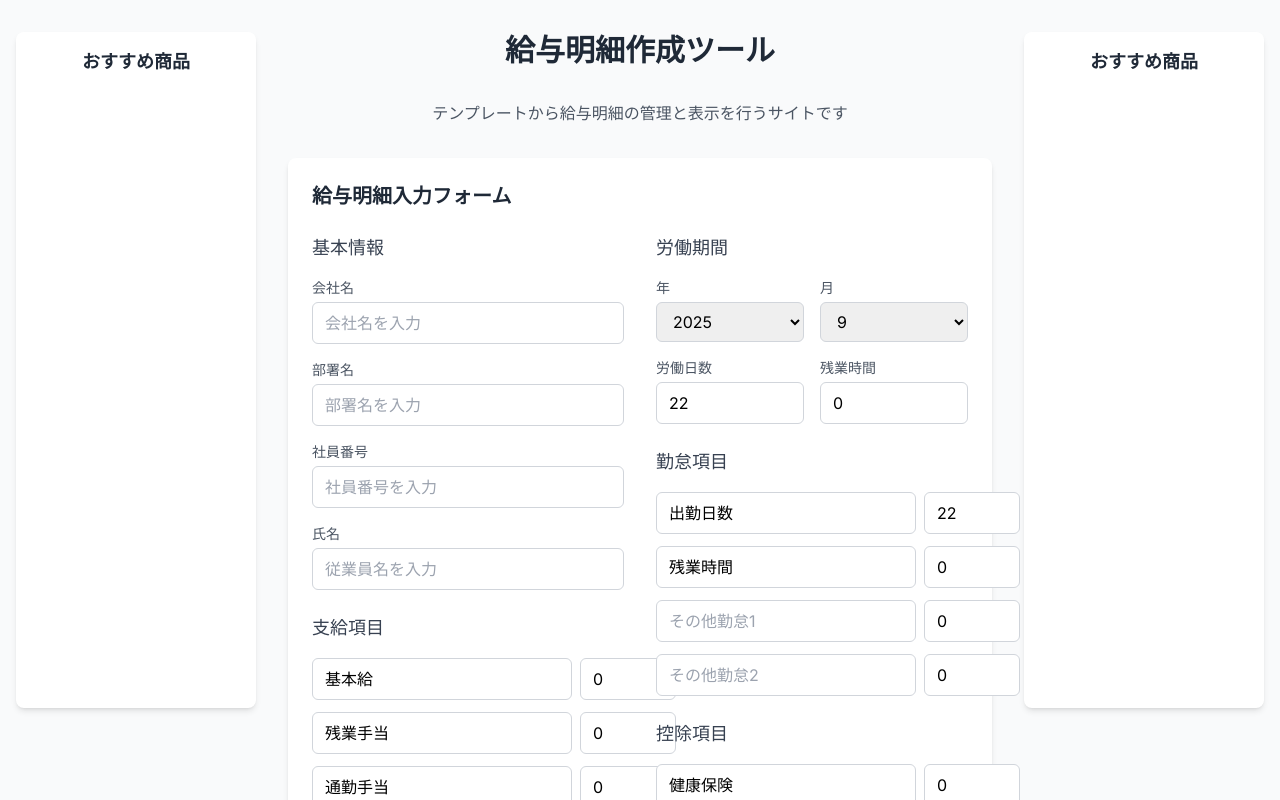
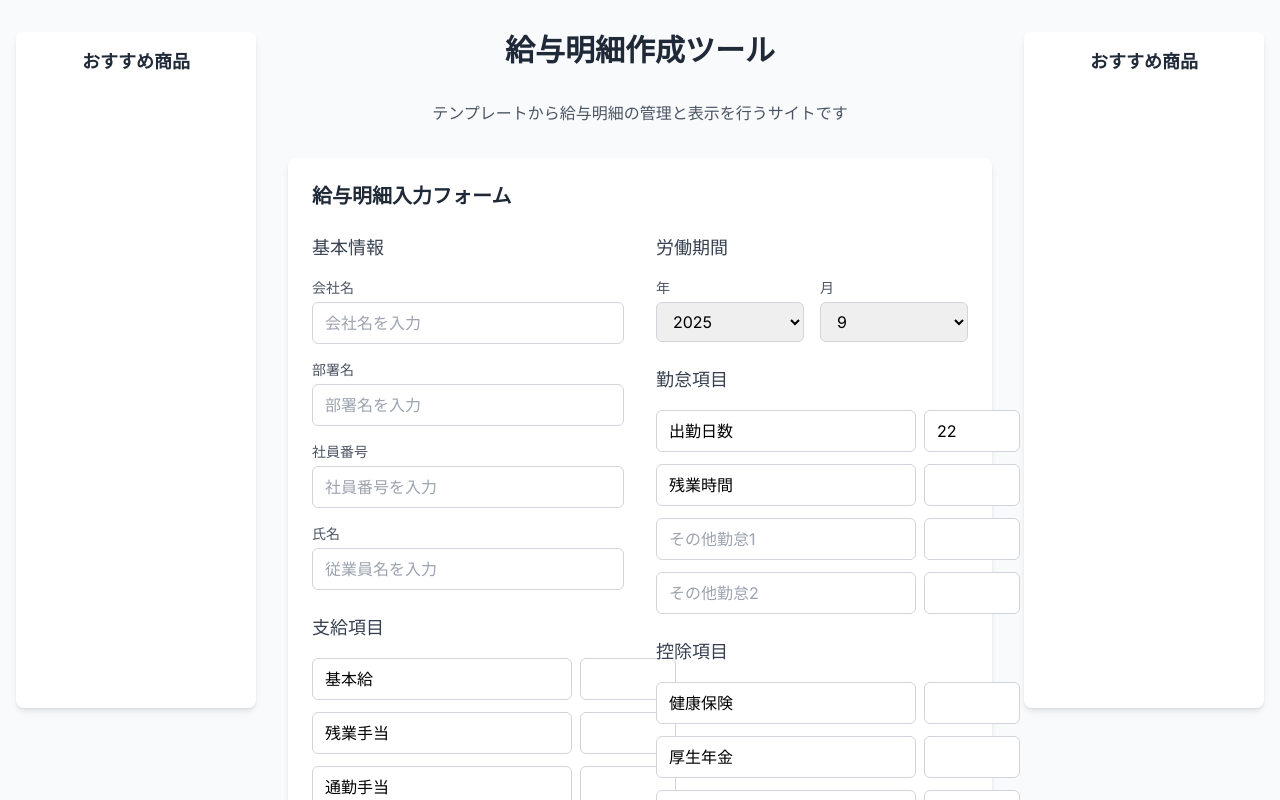
Before and after one commit to ogmer/salary-statement, a Next.js app: page / in a window 1280 px wide. Shown: the top 800 px of the page. Built offline with nearby package versions, Linux system fonts and the light colour scheme.

Commit message:
fix input value

```diff
--- a/app/page.tsx
+++ b/app/page.tsx
@@ -37,8 +37,6 @@ interface SalaryData {
   employeeName: string;
   year: number;
   month: number;
-  workDays: number;
-  overtimeHours: number;
   earnings: SalaryItem[];
   deductions: SalaryItem[];
   attendance: SalaryItem[];
@@ -110,8 +108,6 @@ export default function Home() {
     employeeName: "",
     year: new Date().getFullYear(),
     month: new Date().getMonth() + 1,
-    workDays: 22,
-    overtimeHours: 0,
     earnings: [...DEFAULT_EARNINGS],
     deductions: [...DEFAULT_DEDUCTIONS],
     attendance: [...DEFAULT_ATTENDANCE],
@@ -581,7 +577,7 @@ export default function Home() {
                             />
                             <input
                               type="number"
-                              value={item.amount}
+                              value={item.amount === 0 ? "" : item.amount}
                               onChange={(
                                 e: React.ChangeEvent<HTMLInputElement>
                               ) =>
@@ -665,50 +661,6 @@ export default function Home() {
                         </select>
                       </div>
                     </div>
-                    <div className="grid grid-cols-2 gap-4">
-                      <div>
-                        <label
-                          htmlFor="work-days"
-                          className="block text-sm font-medium text-gray-600 mb-1"
-                        >
-                          労働日数
-                        </label>
-                        <input
-                          id="work-days"
-                          type="number"
-                          value={salaryData.workDays}
-                          onChange={(e: React.ChangeEvent<HTMLInputElement>) =>
-                            setSalaryData((prev: SalaryData) => ({
-                              ...prev,
-                              workDays: parseInt(e.target.value) || 0,
-                            }))
-                          }
-                          className="w-full px-3 py-2 border border-gray-300 rounded-md focus:outline-none focus:ring-2 focus:ring-blue-500"
-                          min="0"
-                        />
-                      </div>
-                      <div>
-                        <label
-                          htmlFor="overtime-hours"
-                          className="block text-sm font-medium text-gray-600 mb-1"
-                        >
-                          残業時間
-                        </label>
-                        <input
-                          id="overtime-hours"
-                          type="number"
-                          value={salaryData.overtimeHours}
-                          onChange={(e: React.ChangeEvent<HTMLInputElement>) =>
-                            setSalaryData((prev: SalaryData) => ({
-                              ...prev,
-                              overtimeHours: parseInt(e.target.value) || 0,
-                            }))
-                          }
-                          className="w-full px-3 py-2 border border-gray-300 rounded-md focus:outline-none focus:ring-2 focus:ring-blue-500"
-                          min="0"
-                        />
-                      </div>
-                    </div>
                   </div>
 
                   {/* 勤怠項目 */}
@@ -745,7 +697,7 @@ export default function Home() {
                             />
                             <input
                               type="number"
-                              value={item.amount}
+                              value={item.amount === 0 ? "" : item.amount}
                               onChange={(
                                 e: React.ChangeEvent<HTMLInputElement>
                               ) =>
@@ -808,7 +760,7 @@ export default function Home() {
                             />
                             <input
                               type="number"
-                              value={item.amount}
+                              value={item.amount === 0 ? "" : item.amount}
                               onChange={(
                                 e: React.ChangeEvent<HTMLInputElement>
                               ) =>
```
